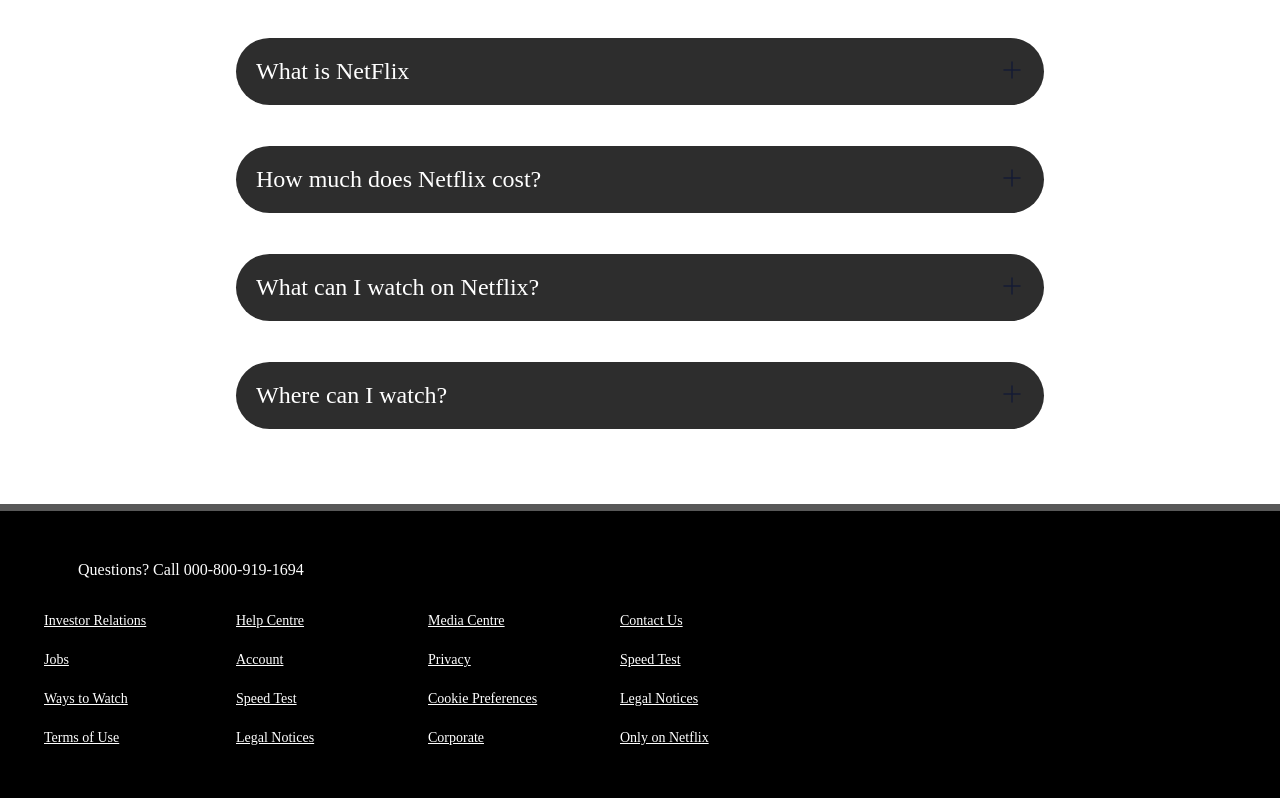
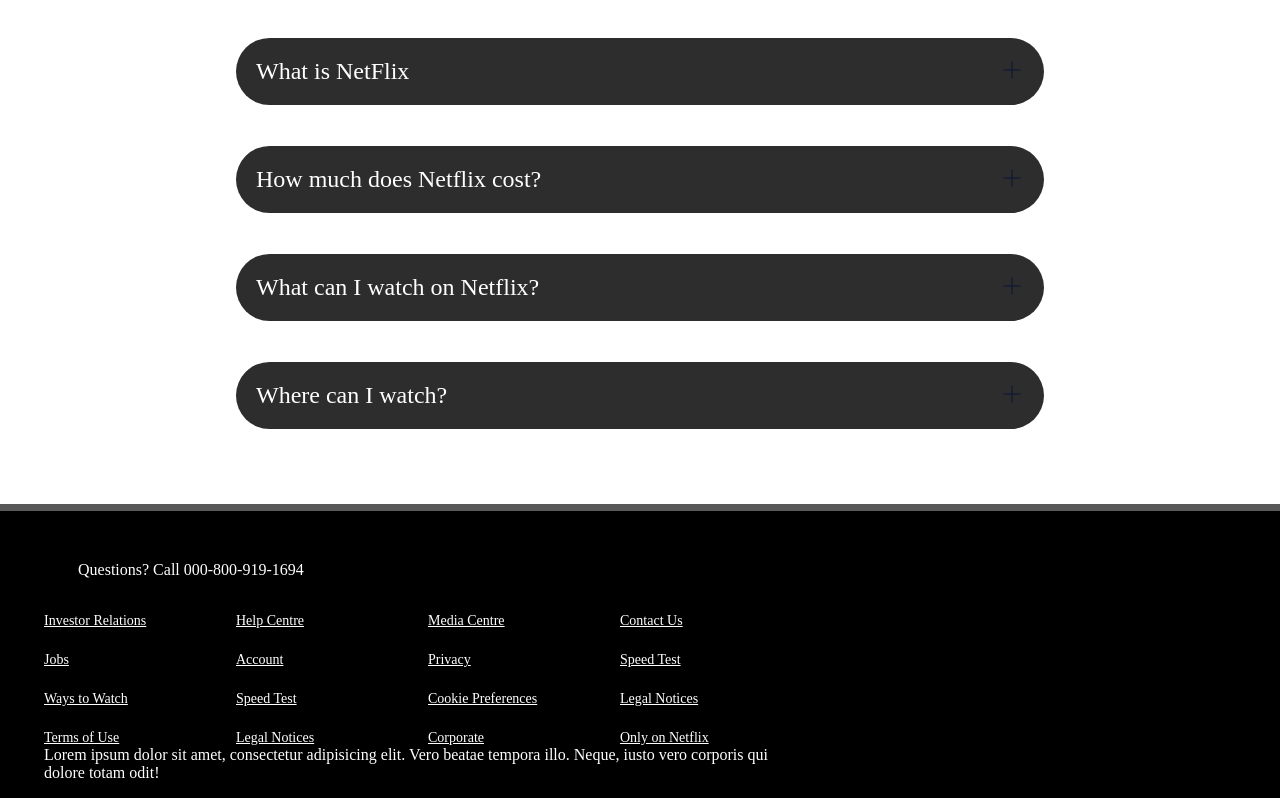
Before and after one commit to ShambhuNale/Netflix, a plain HTML site: page index.html in a window 1280 px wide. Shown: the part 1919-2717 px from the top of the page. Before the commit the page ends 2681 px from the top, so only its background shows below. Drawn offline with Linux system fonts and the light colour scheme.

Commit message:
Finale changes

```diff
--- a/index.html
+++ b/index.html
@@ -162,6 +162,7 @@
                 <a href="faq">Only on Netflix</a>
             </div>
         </div>
+        <p>Lorem ipsum dolor sit amet, consectetur adipisicing elit. Vero beatae tempora illo. Neque, iusto vero corporis qui dolore totam odit!</p>
     </footer>
 </body>
 
```
